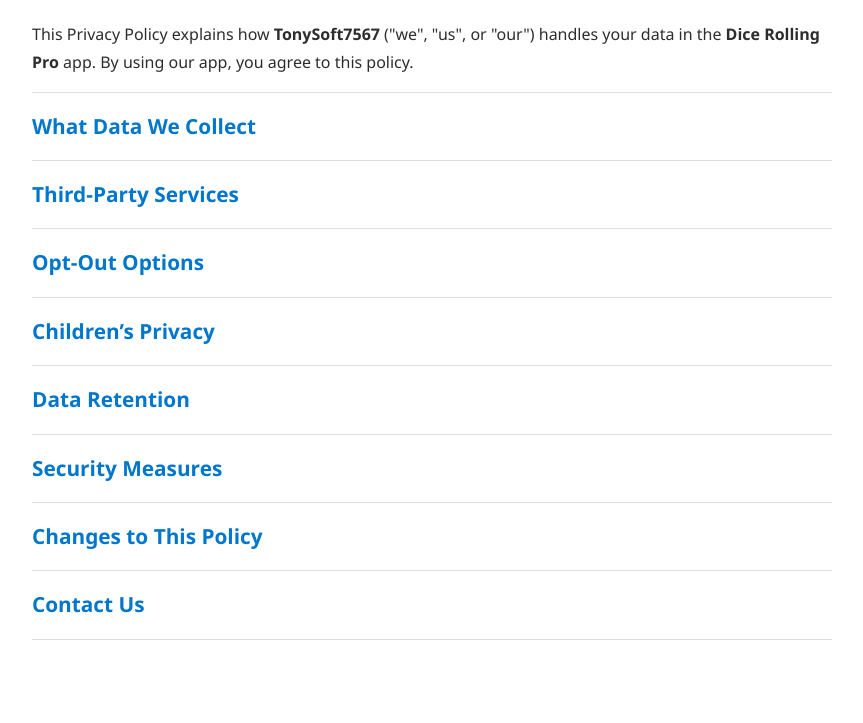
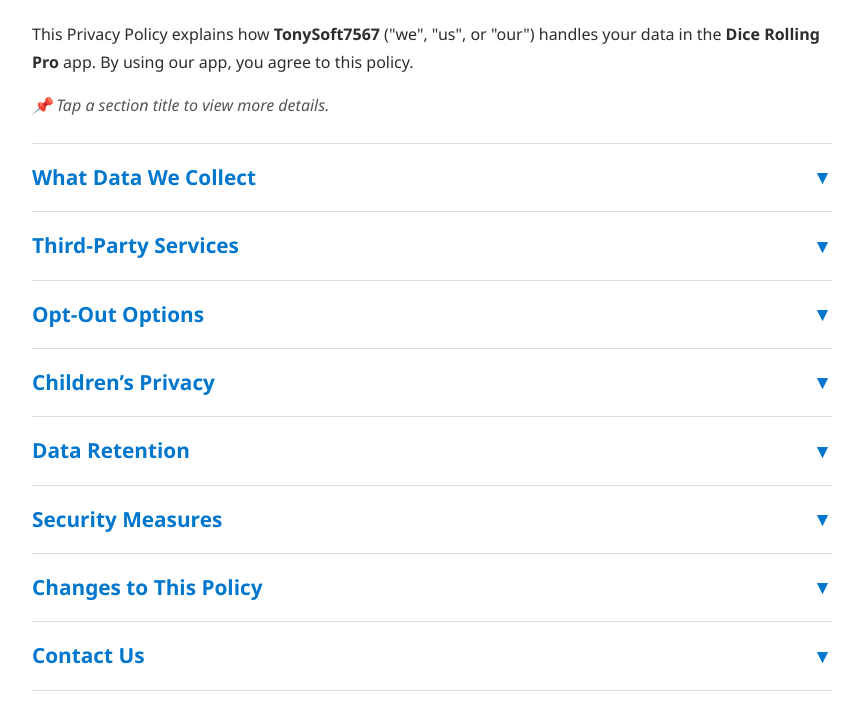
Before and after one commit to toniCT92/privacyPolicy, a plain HTML site: page index.html in a window 1280 px wide. Shown: the part 118-841 px from the top of the page, without its empty margins (208-1071 px from the left). Before the commit the page ends 800 px from the top, so only its background shows below. Drawn offline with Linux system fonts and the light colour scheme.

Commit message:
Update index.html

```diff
--- a/index.html
+++ b/index.html
@@ -35,11 +35,19 @@
       padding: 1rem 0;
       color: #0077cc;
       font-weight: bold;
+      display: flex;
+      justify-content: space-between;
+      align-items: center;
       transition: color 0.2s;
     }
 
     .accordion-title:hover {
       color: #005fa3;
+    }
+
+    .arrow {
+      font-size: 1.2rem;
+      transition: transform 0.3s ease;
     }
 
     .accordion-content {
@@ -78,15 +86,25 @@
       height: 1px;
       background-color: #ddd;
     }
+
+    .notice {
+      font-style: italic;
+      color: #555;
+      margin-bottom: 1.5rem;
+    }
   </style>
 </head>
 <body>
   <h1>Privacy Policy</h1>
   <p>This Privacy Policy explains how <strong>TonySoft7567</strong> ("we", "us", or "our") handles your data in the <strong>Dice Rolling Pro</strong> app. By using our app, you agree to this policy.</p>
 
+  <p class="notice">📌 Tap a section title to view more details.</p>
+
   <div class="accordion">
     <div class="accordion-item">
-      <div class="accordion-title">What Data We Collect</div>
+      <div class="accordion-title">
+        What Data We Collect <span class="arrow">▼</span>
+      </div>
       <div class="accordion-content">
         <p>When using the app, we may collect:</p>
         <ul>
@@ -103,7 +121,9 @@
     </div>
 
     <div class="accordion-item">
-      <div class="accordion-title">Third-Party Services</div>
+      <div class="accordion-title">
+        Third-Party Services <span class="arrow">▼</span>
+      </div>
       <div class="accordion-content">
         <p>We rely on trusted services to improve the app:</p>
         <ul>
@@ -115,7 +135,9 @@
     </div>
 
     <div class="accordion-item">
-      <div class="accordion-title">Opt-Out Options</div>
+      <div class="accordion-title">
+        Opt-Out Options <span class="arrow">▼</span>
+      </div>
       <div class="accordion-content">
         <p>You can disable personalized data collection by:</p>
         <ul>
@@ -126,28 +148,36 @@
     </div>
 
     <div class="accordion-item">
-      <div class="accordion-title">Children’s Privacy</div>
+      <div class="accordion-title">
+        Children’s Privacy <span class="arrow">▼</span>
+      </div>
       <div class="accordion-content">
         <p>The app is safe for all ages (rated 3+). For users under 13, we only serve non-personalized ads and collect no personal identifiers. We follow Google Play’s Families policy to ensure compliance.</p>
       </div>
     </div>
 
     <div class="accordion-item">
-      <div class="accordion-title">Data Retention</div>
+      <div class="accordion-title">
+        Data Retention <span class="arrow">▼</span>
+      </div>
       <div class="accordion-content">
         <p>We retain minimal data to keep the app functioning smoothly. You may request deletion of your data by contacting us.</p>
       </div>
     </div>
 
     <div class="accordion-item">
-      <div class="accordion-title">Security Measures</div>
+      <div class="accordion-title">
+        Security Measures <span class="arrow">▼</span>
+      </div>
       <div class="accordion-content">
         <p>We use industry-standard security methods to protect your data, including encryption and secure storage.</p>
       </div>
     </div>
 
     <div class="accordion-item">
-      <div class="accordion-title">Changes to This Policy</div>
+      <div class="accordion-title">
+        Changes to This Policy <span class="arrow">▼</span>
+      </div>
       <div class="accordion-content">
         <p>This policy may be updated. We'll notify you of major changes within the app or through updates. Please review this page regularly.</p>
         <p><strong>Last Updated:</strong> July 24, 2025</p>
@@ -155,7 +185,9 @@
     </div>
 
     <div class="accordion-item">
-      <div class="accordion-title">Contact Us</div>
+      <div class="accordion-title">
+        Contact Us <span class="arrow">▼</span>
+      </div>
       <div class="accordion-content">
         <p>Have questions? Reach out at: <a href="mailto:tonitechs885@gmail.com">tonitechs885@gmail.com</a></p>
       </div>
@@ -165,13 +197,20 @@
   <script>
     const titles = document.querySelectorAll(".accordion-title");
     const contents = document.querySelectorAll(".accordion-content");
+    const arrows = document.querySelectorAll(".arrow");
 
     titles.forEach((title, index) => {
       title.addEventListener("click", () => {
-        contents.forEach((content, contentIndex) => {
-          content.style.display = index === contentIndex
-            ? content.style.display === "block" ? "none" : "block"
-            : "none";
+        contents.forEach((content, i) => {
+          const arrow = arrows[i];
+          if (i === index) {
+            const isVisible = content.style.display === "block";
+            content.style.display = isVisible ? "none" : "block";
+            arrow.textContent = isVisible ? "▼" : "▲";
+          } else {
+            content.style.display = "none";
+            arrows[i].textContent = "▼";
+          }
         });
       });
     });
```
